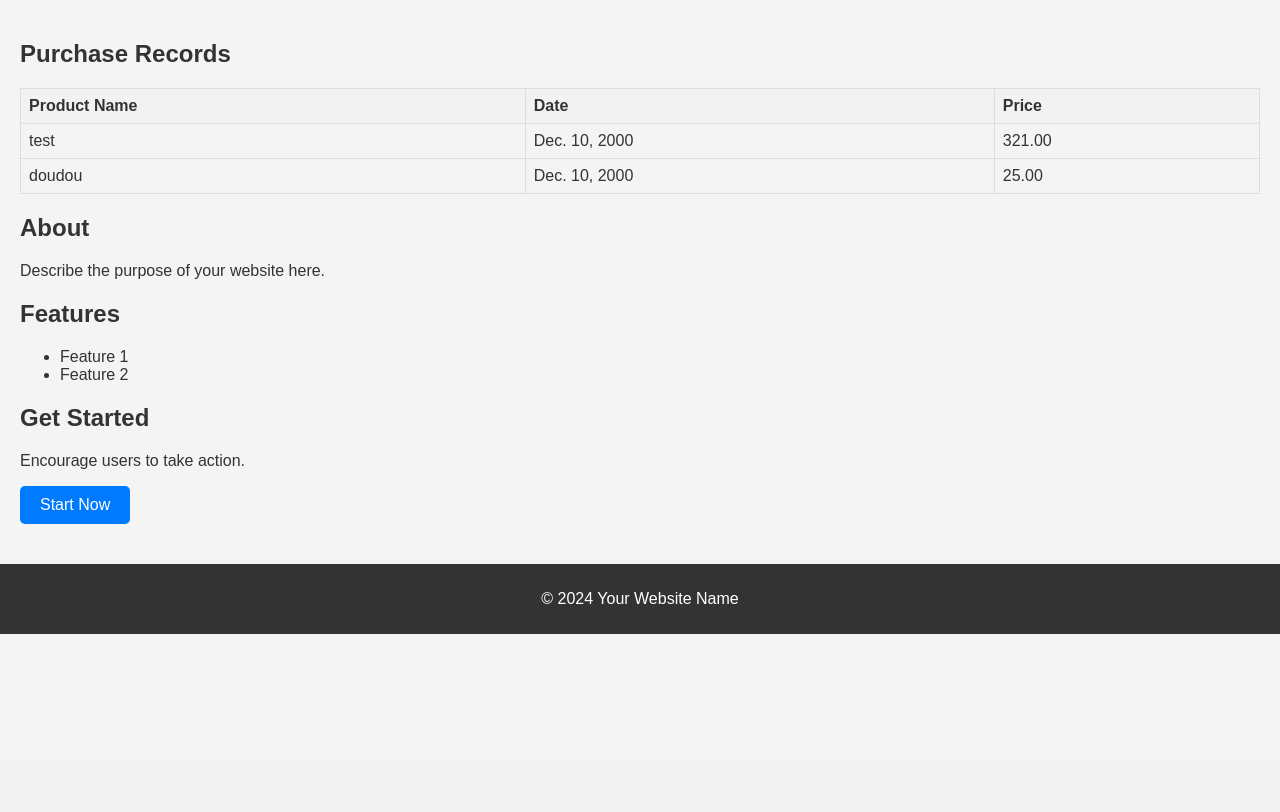
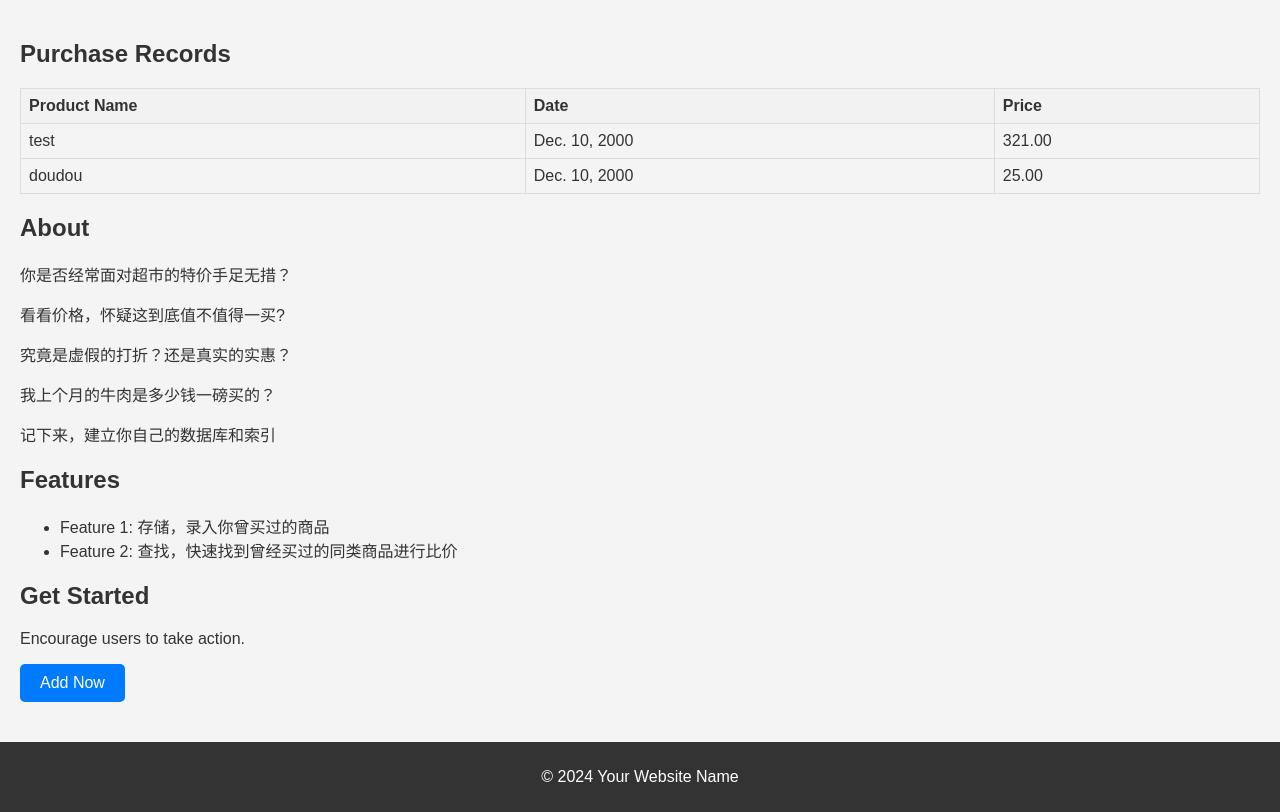
Before and after one commit to tobyatgithub/PriceAnywhere, a Django app: page /prices/purchase_records/ in a window 1280 px wide. Shown: the part 38-850 px from the top of the page. Before the commit the page ends 672 px from the top, so only its background shows below. Run offline with Django 4.2, Linux system fonts and the light colour scheme; data comes from the database, SQL or seed files in the repository.

Commit message:
Fix wordings on home page.

```diff
--- a/price_anywhere/prices/templates/prices/purchase_record_list.html
+++ b/price_anywhere/prices/templates/prices/purchase_record_list.html
@@ -34,20 +34,24 @@
         </section>
         <section id="about">
             <h2>About</h2>
-            <p>Describe the purpose of your website here.</p>
+            <p>你是否经常面对超市的特价手足无措？</p>
+            <p>看看价格，怀疑这到底值不值得一买?</p>
+            <p>究竟是虚假的打折？还是真实的实惠？</p>
+            <p>我上个月的牛肉是多少钱一磅买的？</p>
+            <p>记下来，建立你自己的数据库和索引</p>
         </section>
         <section id="features">
             <h2>Features</h2>
             <ul>
-                <li>Feature 1</li>
-                <li>Feature 2</li>
+                <li>Feature 1: 存储，录入你曾买过的商品</li>
+                <li>Feature 2: 查找，快速找到曾经买过的同类商品进行比价</li>
                 <!-- Add more features -->
             </ul>
         </section>
         <section id="cta">
             <h2>Get Started</h2>
             <p>Encourage users to take action.</p>
-            <a href="/start" class="cta-button">Start Now</a>
+            <a href="/prices/purchase_records/add/" class="cta-button">Add Now</a>
         </section>
     </main>
     <footer>
--- a/price_anywhere/prices/urls.py
+++ b/price_anywhere/prices/urls.py
@@ -2,6 +2,7 @@ from django.urls import path
 from .views import PurchaseRecordListView, PurchaseRecordCreateView, PurchaseRecordUpdateView, PurchaseRecordDeleteView
 
 urlpatterns = [
+    path('', PurchaseRecordListView.as_view(), name='purchase_record_list'),
     path('purchase_records/', PurchaseRecordListView.as_view(), name='purchase_record_list'),
     path('purchase_records/add/', PurchaseRecordCreateView.as_view(), name='purchase_record_add'),
     path('purchase_records/<int:pk>/edit/', PurchaseRecordUpdateView.as_view(), name='purchase_record_edit'),
```
Also changed, not shown: 1 other file.
